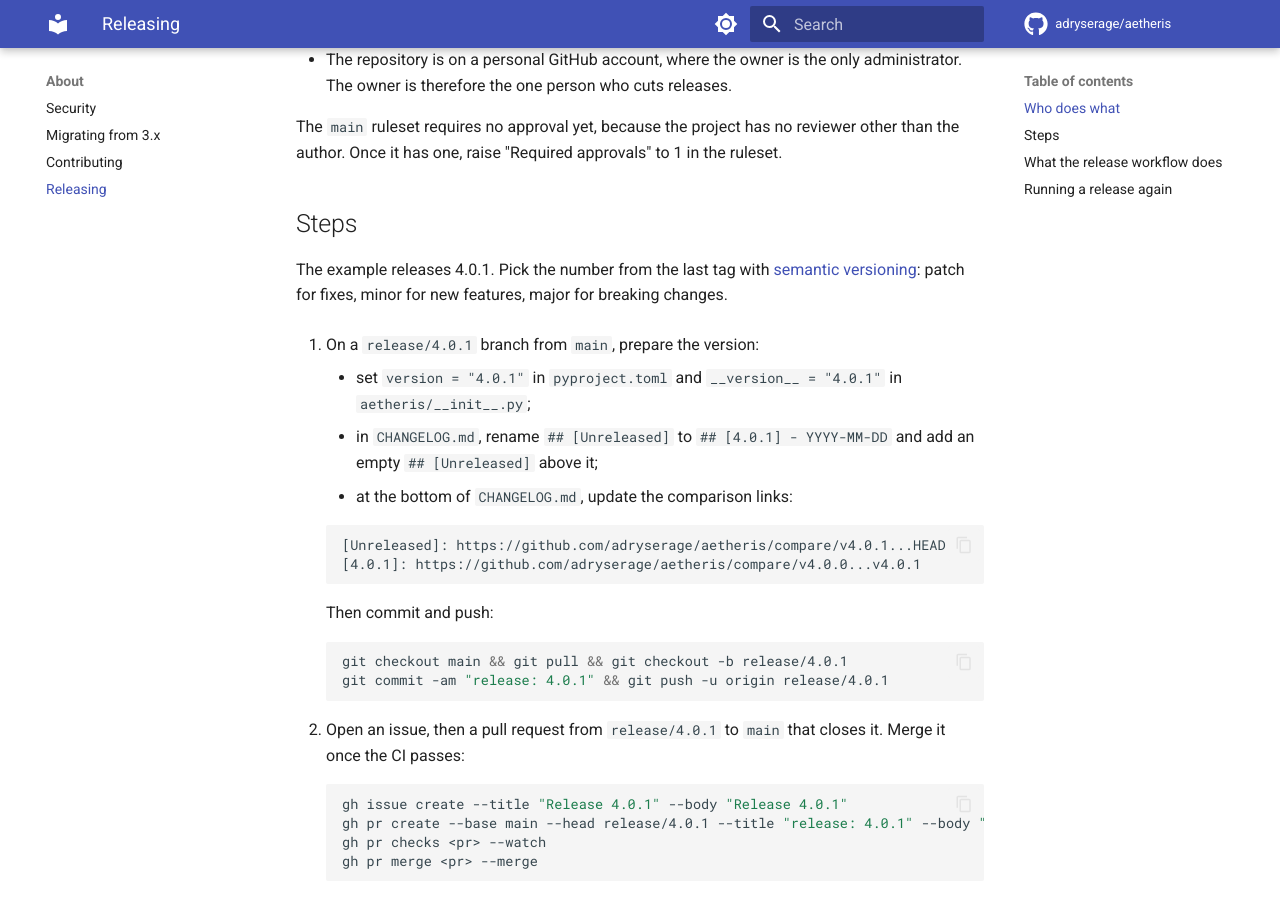
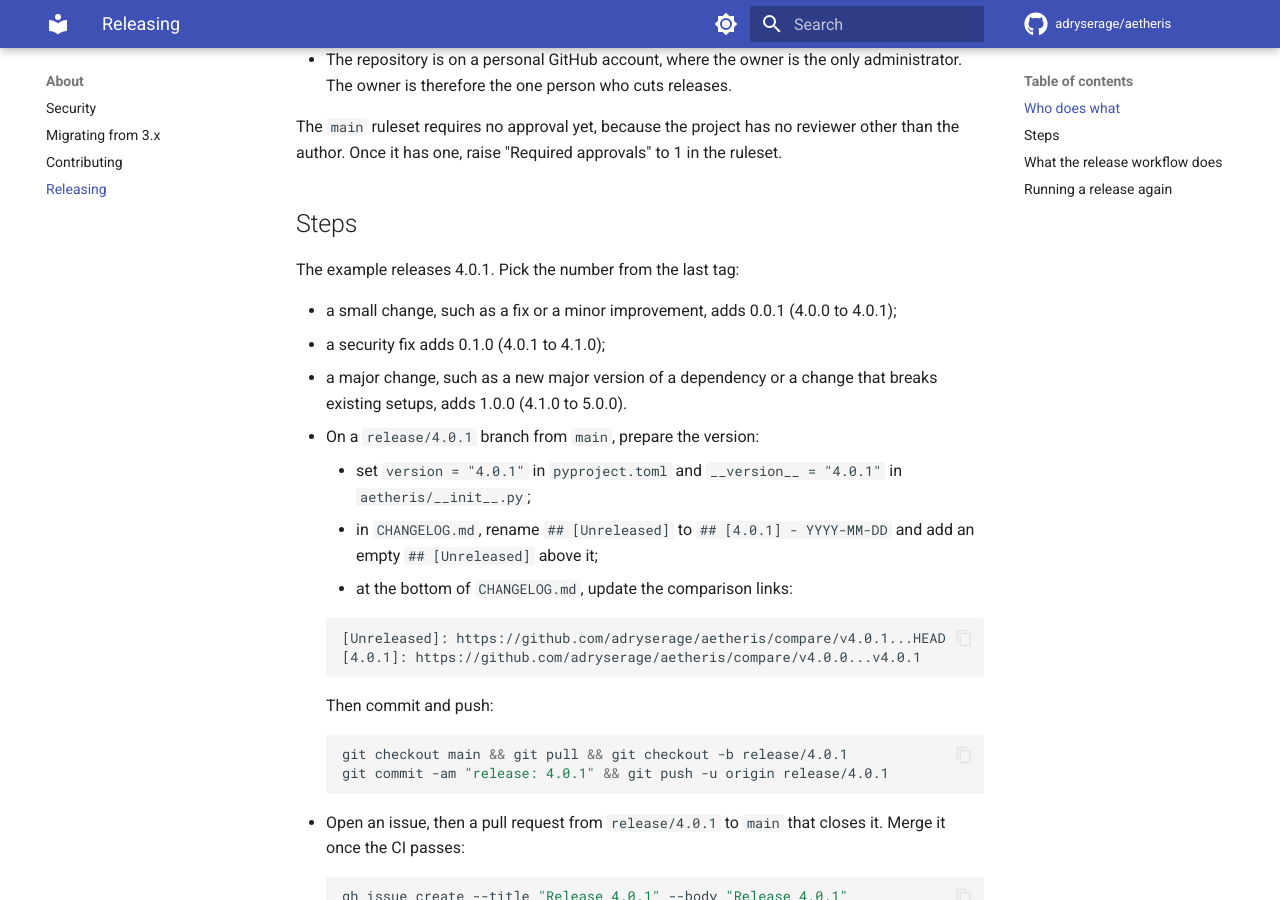
Before and after one commit to adryserage/Aetheris, an MkDocs documentation site: the page built from docs/releasing.md, in a window 1280 px wide and 900 px high, scrolled down 585 px. Built offline with MkDocs 1.6.1 and Material for MkDocs 9.7.7, drawn with Linux system fonts in a browser that asks for light colours; comment, search, counter and statistics services are not loaded.

Commit message:
docs: règle de numérotation des versions
+0.0.1 pour un petit changement, +0.1.0 pour un correctif de sécurité, +1.0.0 pour un changement majeur. README, CHANGELOG et docs/releasing.md la décrivent à la place du versionnage sémantique.

Suivi : AETHERIS-33

```diff
--- a/docs/releasing.md
+++ b/docs/releasing.md
@@ -14,7 +14,11 @@ The `main` ruleset requires no approval yet, because the project has no reviewer
 
 ## Steps
 
-The example releases 4.0.1. Pick the number from the last tag with [semantic versioning](https://semver.org): patch for fixes, minor for new features, major for breaking changes.
+The example releases 4.0.1. Pick the number from the last tag:
+
+- a small change, such as a fix or a minor improvement, adds 0.0.1 (4.0.0 to 4.0.1);
+- a security fix adds 0.1.0 (4.0.1 to 4.1.0);
+- a major change, such as a new major version of a dependency or a change that breaks existing setups, adds 1.0.0 (4.1.0 to 5.0.0).
 
 1. On a `release/4.0.1` branch from `main`, prepare the version:
 
```
Also changed, not shown: CHANGELOG.md (+2 -1 lines), README.fr.md (+1 -1 lines), README.md (+1 -1 lines).
